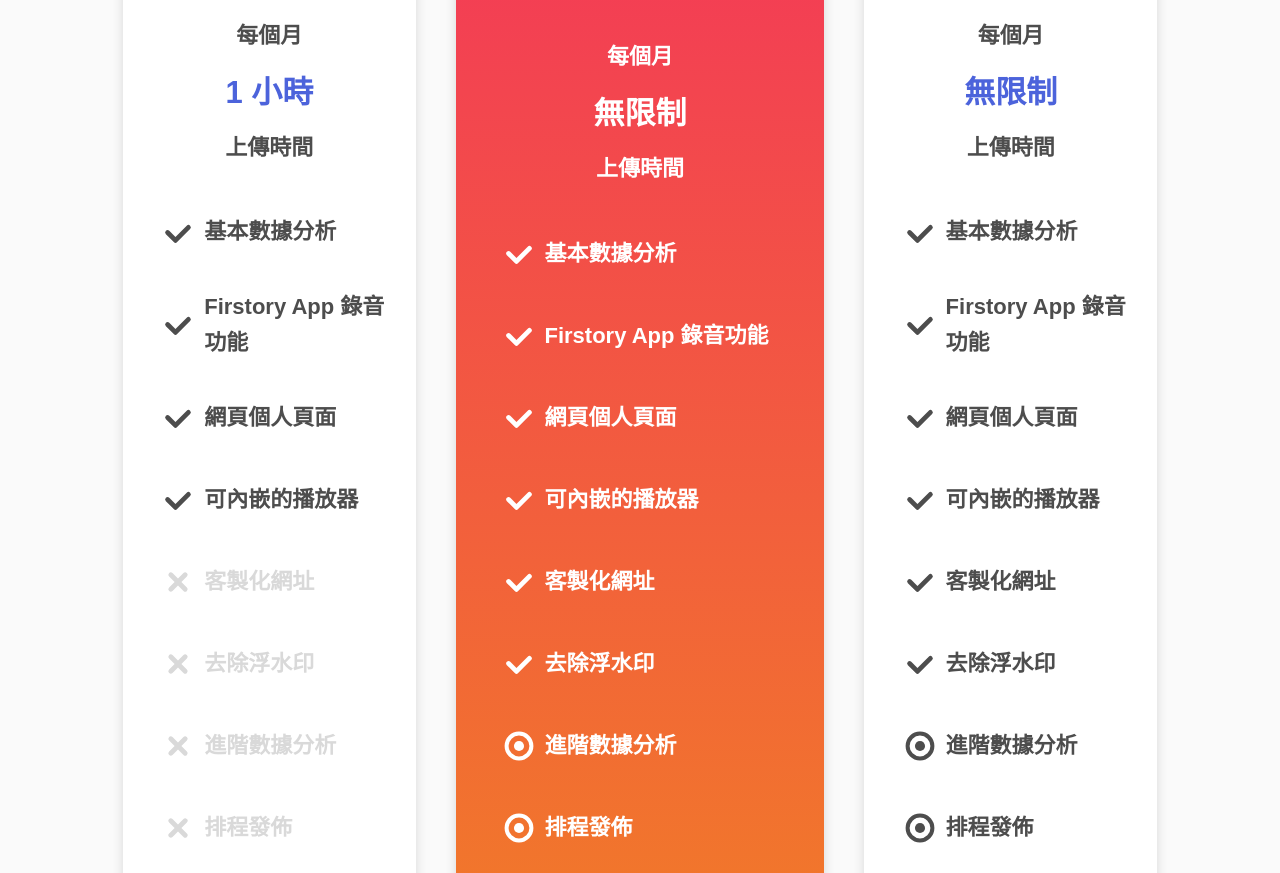
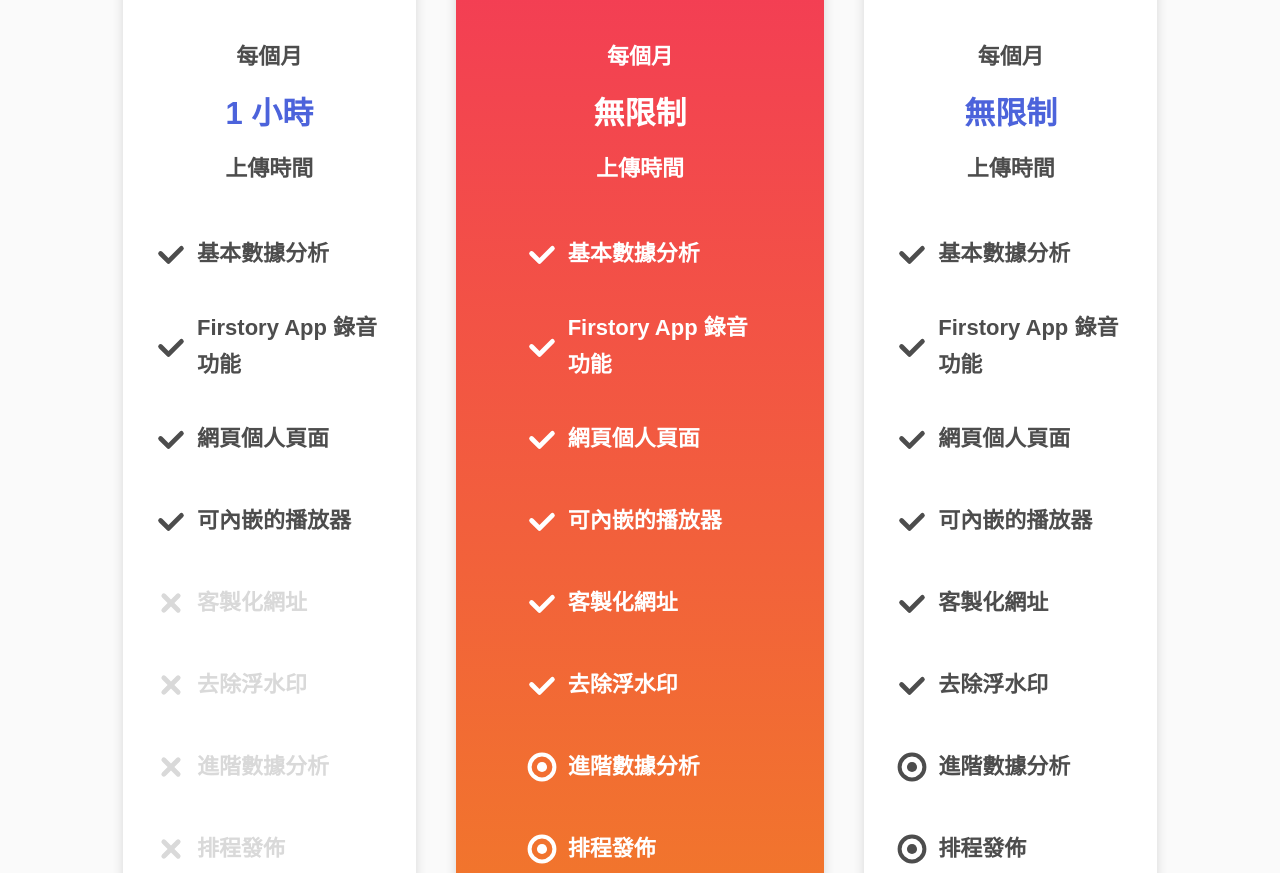
Before and after one commit to Firstory/firstory.github.io, a Gatsby site: page / in a window 1280 px wide. Shown: the part 2230-3103 px from the top of the page. Built offline with nearby package versions, Linux system fonts and the light colour scheme; Gatsby itself is replaced by a stand-in of ours; some packages are replaced by stand-ins of ours.

Commit message:
Add static width

```diff
--- a/src/components/Pricing/PlanColumn.js
+++ b/src/components/Pricing/PlanColumn.js
@@ -110,7 +110,12 @@
           Icon = NotAvailable;
         }
         return (
-          <div key={f} className={cx(styles.planTextRow, className)}>
+          <div
+            key={f}
+            className={cx(styles.planTextRow, className, {
+              [styles.planRowPremium]: plan === plans.PREMIUM,
+            })}
+          >
             <Icon
               alt={alt}
               className={cx(styles.icon, className, {
--- a/src/components/Pricing/Pricing.module.css
+++ b/src/components/Pricing/Pricing.module.css
@@ -136,9 +136,11 @@
   align-items: center;
   padding-top: 15px;
   padding-bottom: 15px;
-  padding-left: 10%;
-  padding-right: 10%;
-  width: 100%;
+  width: 85%;
+}
+
+.planRowPremium {
+  width: 67.46%;
 }
 
 .planText {
```
